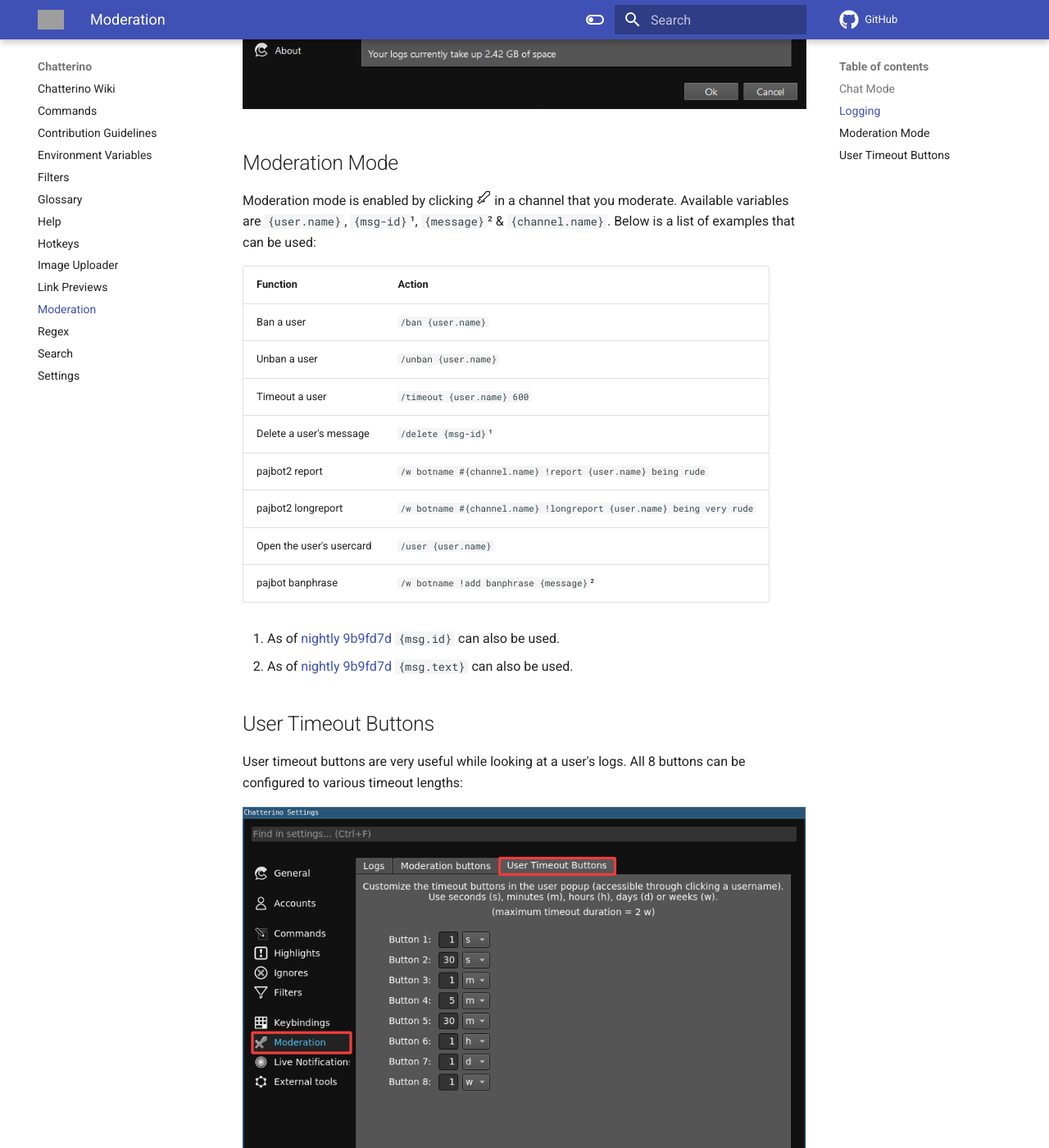
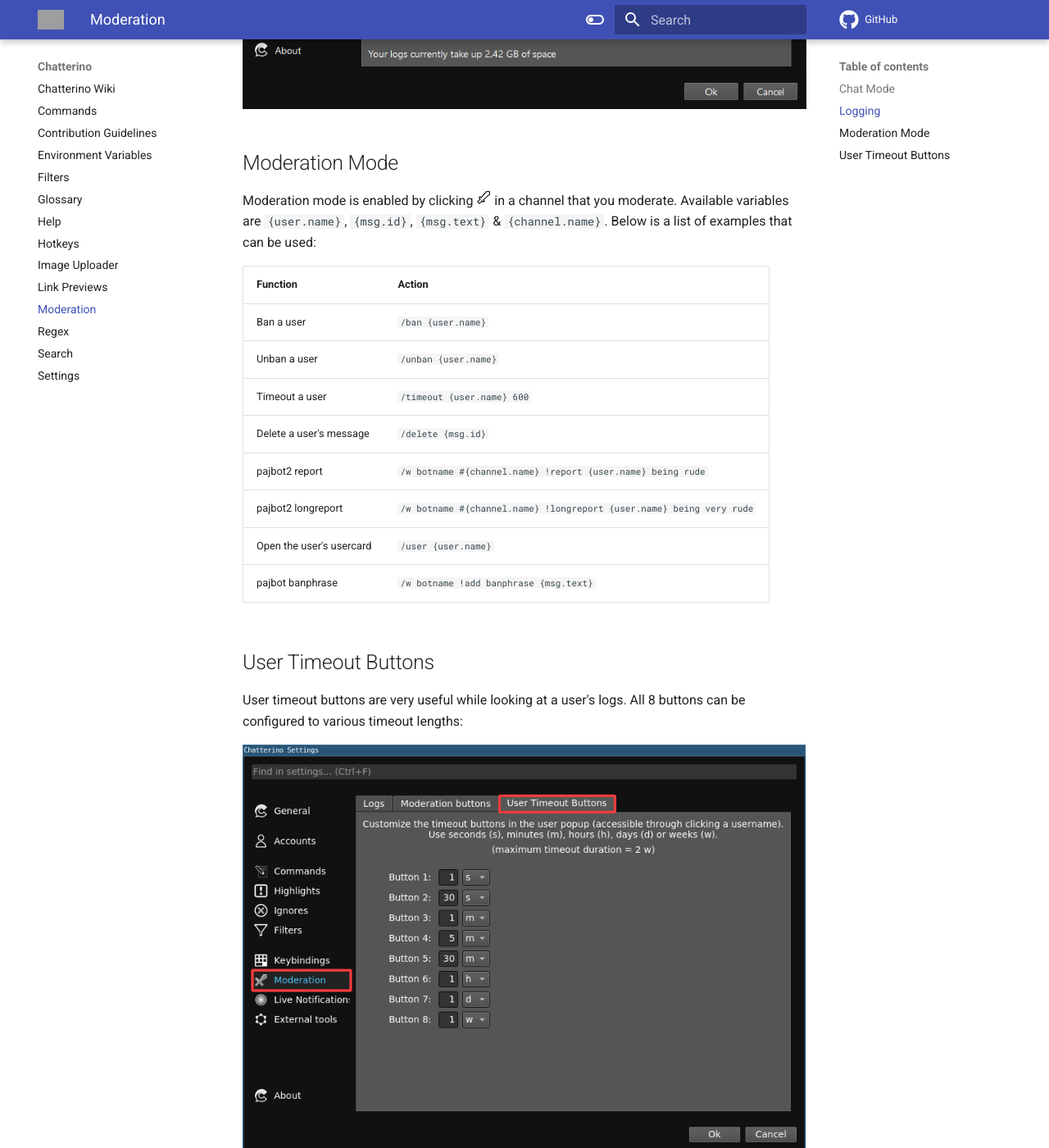
Before and after one commit to Chatterino/wiki, an MkDocs documentation site: the page built from docs/Moderation.md, in a window 1280 px wide and 1400 px high, scrolled down 1144 px. Shown: the whole window at 82% size. Built offline with MkDocs 1.6.1 and Material for MkDocs 9.7.7, drawn with Linux system fonts in a browser that asks for light colours; comment, search, counter and statistics services are not loaded; grey boxes are pictures that could not be loaded.

Commit message:
Only list newest/most supported version of variables under Moderation page (#213)

```diff
--- a/docs/Moderation.md
+++ b/docs/Moderation.md
@@ -15,21 +15,18 @@
 ![Logging](./images/moderation/logging.png)
 
 ## Moderation Mode
-Moderation mode is enabled by clicking ![ModModeDisabled](./images/moderation/modModeDisabled.png){: width=18; height=18 } in a channel that you moderate. Available variables are `{user.name}`, `{msg-id}`¹, `{message}`² & `{channel.name}`. Below is a list of examples that can be used:
+Moderation mode is enabled by clicking ![ModModeDisabled](./images/moderation/modModeDisabled.png){: width=18; height=18 } in a channel that you moderate. Available variables are `{user.name}`, `{msg.id}`, `{msg.text}` & `{channel.name}`. Below is a list of examples that can be used:
 
 | Function | Action |
 | - | - |
 | Ban a user | `/ban {user.name}` |
 | Unban a user | `/unban {user.name}` |
 | Timeout a user | `/timeout {user.name} 600` |
-| Delete a user's message | `/delete {msg-id}`¹ |
+| Delete a user's message | `/delete {msg.id}` |
 | pajbot2 report | `/w botname #{channel.name} !report {user.name} being rude` |
 | pajbot2 longreport | `/w botname #{channel.name} !longreport {user.name} being very rude` |
 | Open the user's usercard | `/user {user.name}` |
-| pajbot banphrase | `/w botname !add banphrase {message}`² |
-
-1. As of [nightly][nightly] [9b9fd7d][com1] `{msg.id}` can also be used.
-2. As of [nightly][nightly] [9b9fd7d][com1] `{msg.text}` can also be used.
+| pajbot banphrase | `/w botname !add banphrase {msg.text}` |
 
 ## User Timeout Buttons
 User timeout buttons are very useful while looking at a user's logs. All 8 buttons can be configured to various timeout lengths:
```
